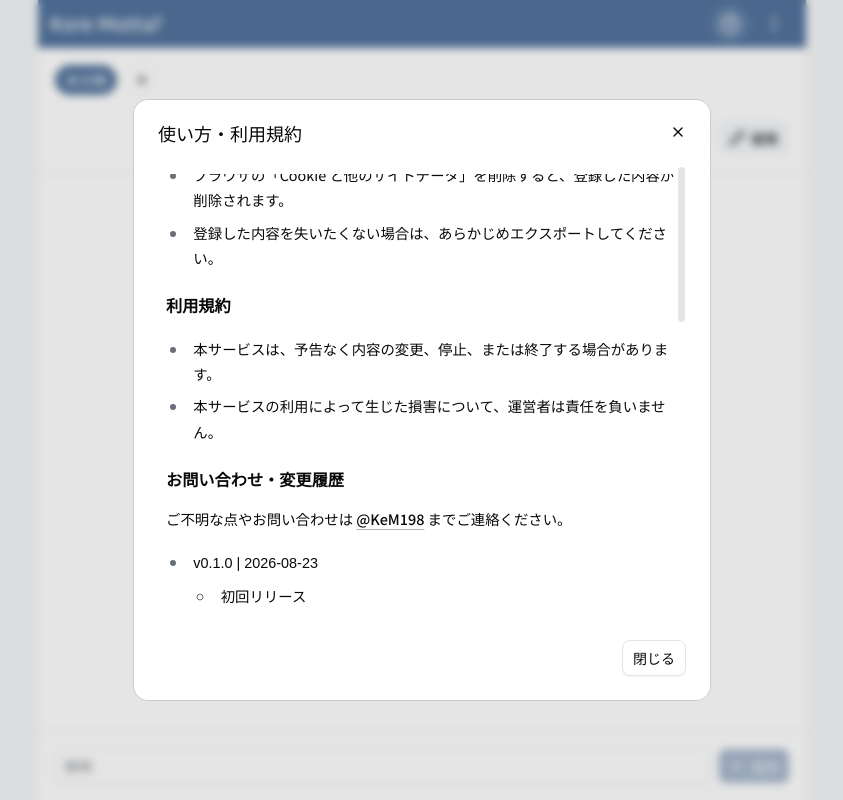
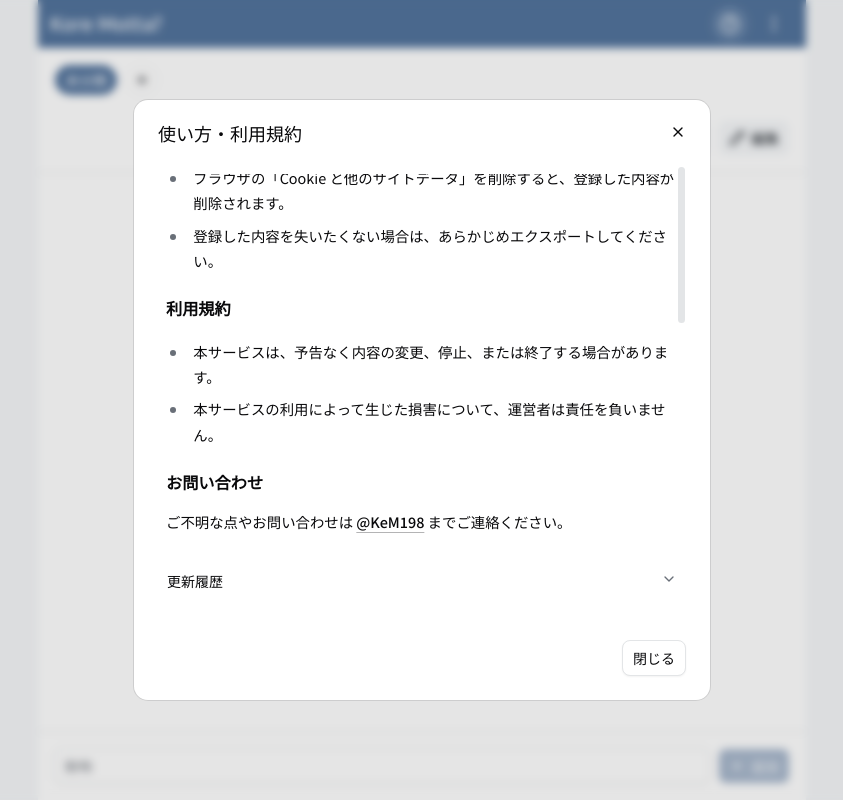
Before and after one commit to kem198/kore-motta, a Next.js app: page / in a window 1280 px wide. Both pictures are taken after a click on the button 948 px from the left and 24 px from the top of the page. Shown: the whole page, without its empty margins (218-1061 px from the left). Built offline with nearby package versions, Linux system fonts and the light colour scheme; a web font is replaced by a local one.

Commit message:
feat: implement Changelog component and integrate it into HelpDialog

```diff
--- /dev/null
+++ b/src/components/shared/changelog.tsx
@@ -0,0 +1,46 @@
+import {
+  Accordion,
+  AccordionContent,
+  AccordionItem,
+  AccordionTrigger,
+} from "@/components/ui/accordion";
+
+const CHANGELOG = [
+  {
+    version: "v0.1.0",
+    date: "2026-08-23",
+    changes: ["初回リリース"],
+  },
+];
+
+export function Changelog() {
+  return (
+    <Accordion>
+      <AccordionItem value="changelog">
+        <AccordionTrigger>更新履歴</AccordionTrigger>
+
+        <AccordionContent>
+          <div className="flex flex-col gap-4">
+            {CHANGELOG.map((release) => (
+              <div key={release.version}>
+                <div className="font-mono">
+                  {release.version}
+                  <span className="text-muted-foreground">
+                    {" | "}
+                    {release.date}
+                  </span>
+                </div>
+
+                <ul className="mt-0">
+                  {release.changes.map((change) => (
+                    <li key={change}>{change}</li>
+                  ))}
+                </ul>
+              </div>
+            ))}
+          </div>
+        </AccordionContent>
+      </AccordionItem>
+    </Accordion>
+  );
+}
--- a/src/components/shared/dialog/help-dialog.tsx
+++ b/src/components/shared/dialog/help-dialog.tsx
@@ -1,5 +1,6 @@
 "use client";
 
+import { Changelog } from "@/components/shared/changelog";
 import { Button } from "@/components/ui/button";
 import {
   Dialog,
@@ -102,7 +103,7 @@ function Term() {
       </section>
 
       <section>
-        <h3>お問い合わせ・変更履歴</h3>
+        <h3>お問い合わせ</h3>
 
         <p>
           ご不明な点やお問い合わせは{" "}
@@ -117,22 +118,7 @@ function Term() {
           までご連絡ください。
         </p>
 
-        <ul>
-          {CHANGELOG.map((release) => (
-            <li key={release.version}>
-              <p className="font-mono">
-                {release.version}
-                <span> | {release.date}</span>
-              </p>
-
-              <ul>
-                {release.changes.map((change) => (
-                  <li key={change}>{change}</li>
-                ))}
-              </ul>
-            </li>
-          ))}
-        </ul>
+        <Changelog />
       </section>
     </div>
   );
```
